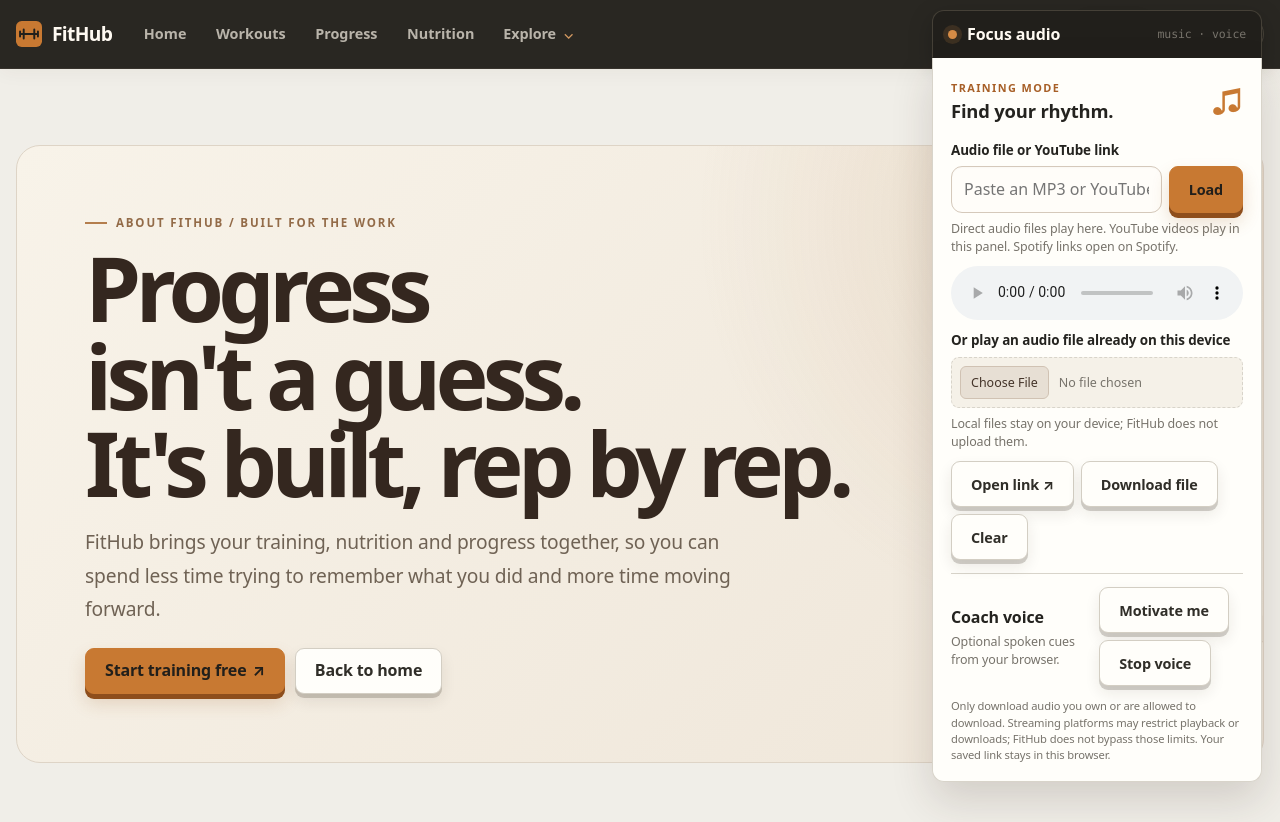
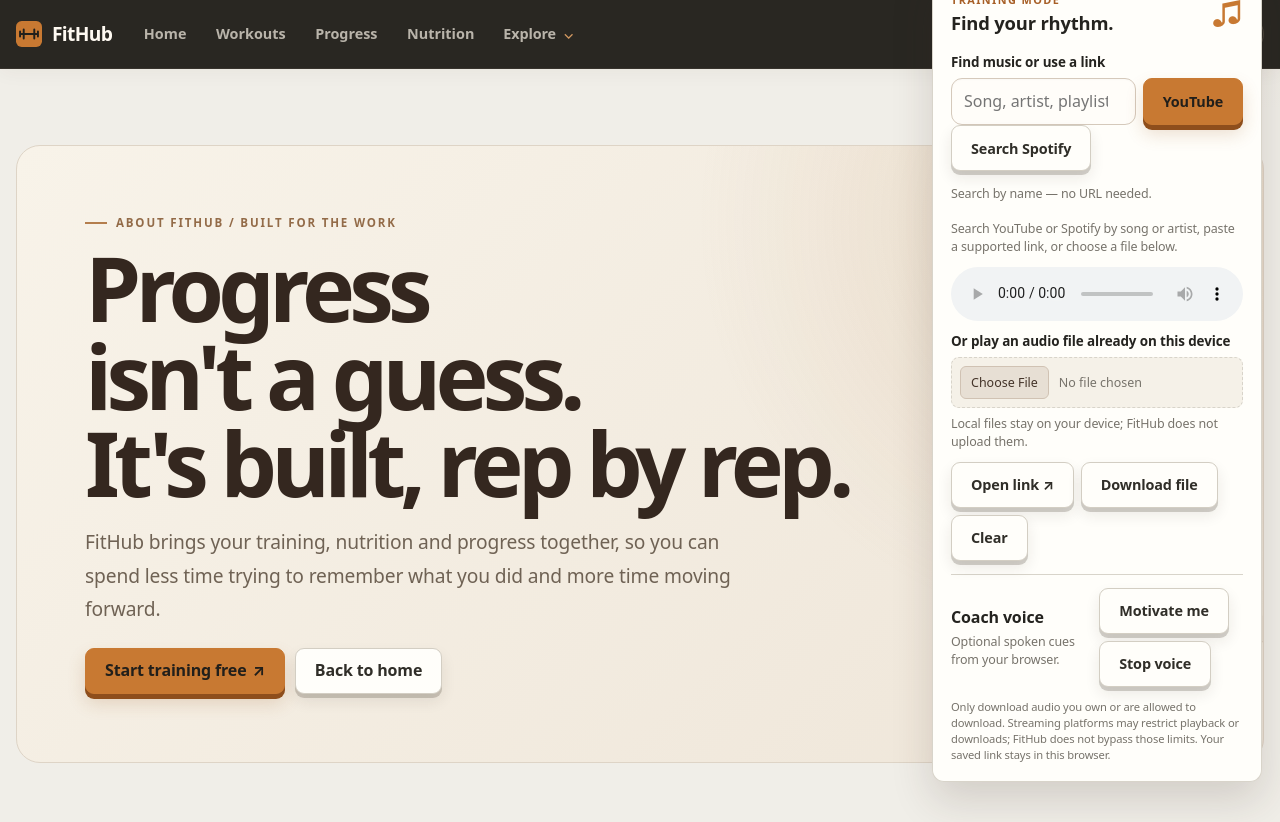
Before and after one commit to Sagar-Shahi/fitness-hub, a Django app: page /about/ in a window 1280 px wide, after a click that opens the changed part. Shown: the top 822 px of the page. Run offline with Django 5.2, Linux system fonts and the light colour scheme; the visitor is signed in with stand-in values (Sample User, id 1); data that the repository does not hold is empty; parts of the project's set-up code (start-up, migrations or seed data) failed here and were passed over.

Commit message:
Make Focus Audio music search easier

```diff
--- a/templates/base.html
+++ b/templates/base.html
@@ -70,9 +70,10 @@
     <summary><span class="focus-indicator" aria-hidden="true"></span><span>Focus audio</span><span class="focus-hint">music · voice</span></summary>
     <section class="focus-panel" aria-label="Focus audio player">
       <div class="focus-panel-head"><div><p class="eyebrow">TRAINING MODE</p><h2>Find your rhythm.</h2></div><span class="focus-symbol" aria-hidden="true">♫</span></div>
-      <label class="focus-label" for="focus-audio-url">Audio file or YouTube link</label>
-      <div class="focus-url-row"><input id="focus-audio-url" type="url" inputmode="url" placeholder="Paste an MP3 or YouTube link" autocomplete="url"><button class="btn btn-primary btn-small" id="focus-load" type="button">Load</button></div>
-      <p class="focus-help" id="focus-status" role="status">Direct audio files play here. YouTube videos play in this panel. Spotify links open on Spotify.</p>
+      <label class="focus-label" for="focus-audio-url">Find music or use a link</label>
+      <div class="focus-url-row"><input id="focus-audio-url" type="search" inputmode="search" placeholder="Song, artist, playlist or audio link" autocomplete="off"><button class="btn btn-primary btn-small" id="focus-load" type="button">YouTube</button></div>
+      <div class="focus-actions focus-search-actions"><button class="btn btn-quiet btn-small" id="focus-spotify-search" type="button">Search Spotify</button><span class="focus-help">Search by name — no URL needed.</span></div>
+      <p class="focus-help" id="focus-status" role="status">Search YouTube or Spotify by song or artist, paste a supported link, or choose a file below.</p>
       <audio id="focus-audio" controls preload="none"></audio>
       <section class="focus-video-stage" id="focus-video-stage" aria-label="Video player" hidden>
         <div class="focus-video-heading"><strong id="focus-video-title">Now playing</strong><button class="btn btn-quiet btn-small" id="focus-video-close" type="button">Close video</button></div>
```
